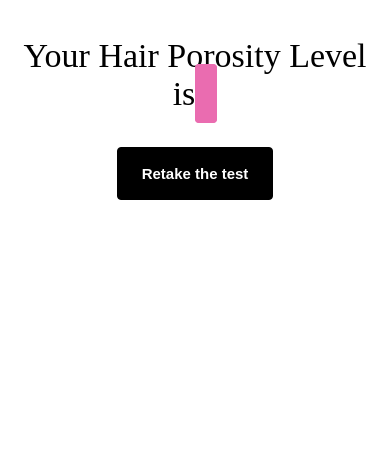
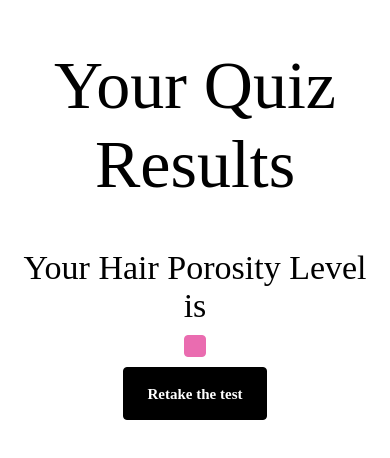
Before and after one commit to sabrify/porosity_quiz, a plain HTML site: page results.html in a window 390 px wide. Drawn offline with Linux system fonts and the light colour scheme.

Commit message:
responsive

```diff
--- a/results.html
+++ b/results.html
@@ -9,15 +9,19 @@
 <body>
   <main>
     <div class="main_section">
-      <!-- <h1>Your Quiz Results</h1> -->
+      <h1>Your Quiz Results</h1>
       <p id="nameResult"></p>
-      <p id="waterAbsorptionResult"></p>
+      <!-- <p id="waterAbsorptionResult"></p>
       <p id="dryingTimeResult"></p>
       <p id="hairTextureResult"></p>
       <p id="productAbsorptionResult"></p>
       <p id="elasticityResult"></p>
-      <p id="shineResult"></p>
-      <p>Your Hair Porosity Level is <span id="porosityResult"></span></p>
+      <p id="shineResult"></p> -->
+      <div class="results_section">
+        <div>Your Hair Porosity Level is</div>
+        <div id="porosityResult"></div>
+      </div>
+
 
       <button id="retakeQuiz">Retake the test</button>
     </div>
--- a/style.css
+++ b/style.css
@@ -2,6 +2,14 @@
     margin-top: 10%;
     text-align: center;
     font-size: 34px;
+    font-family: 'ovo';
+}
+.topbar{
+    margin: 10px;
+}
+button, p{
+    font-family: 'ovo';
+
 }
 .group_two{
     font-size: 32px;
@@ -16,9 +24,8 @@ input#name {
     text-align: center;
     display: inline-block;
 }
-span#porosityResult{
+#porosityResult{
     border-radius: 4px;
-
     padding: 10px;
     background-color: #ea6cb0;
     border: solid 1px #ea6cb0;
@@ -26,6 +33,7 @@ span#porosityResult{
     color: #ffffff;
 }
 button{
+    font-family: 'ovo';
     background-color: #000000;
     border: 1px solid #000000;
     color: #ffffff;
@@ -84,7 +92,7 @@ ul{
     flex-direction: row;
     justify-content: center;
     gap: 10px;
-    flex-wrap: nowrap;
+    flex-wrap:  wrap;
 }
 li{
     border: #000000 1px solid;
@@ -116,7 +124,16 @@ li{
     background-color: #ffffff;
     position: relative !important;
 }
-h3{
-    font-family:  'assitant';
+h1,h2,h3{
+    font-family:  'libre baskerville';
     font-weight: 400;
 }
+.results_section{
+    display: flex;
+    flex-direction: row;
+    flex-wrap: wrap;
+    align-items: center;
+    justify-content: center;
+    gap: 10PX;
+    margin-bottom: 10px;
+}
```
